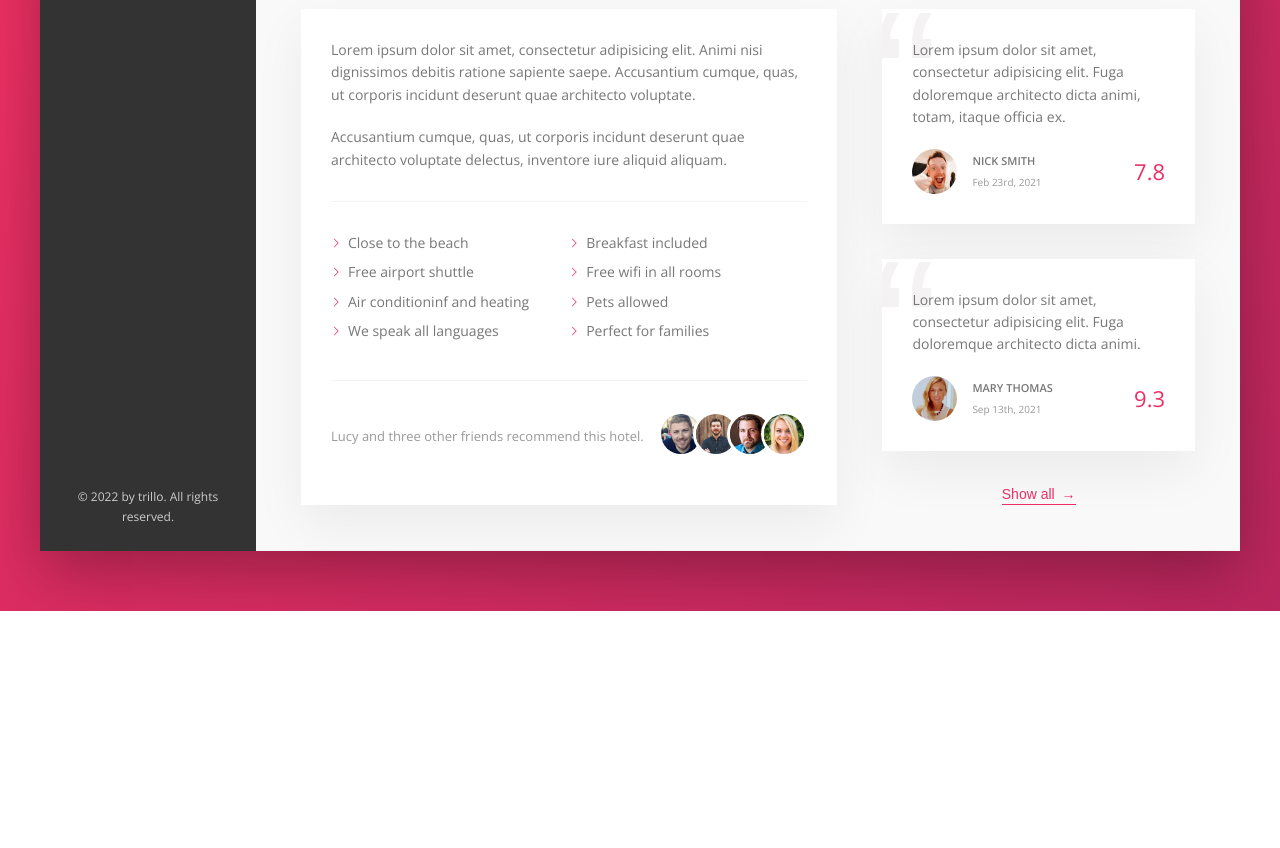
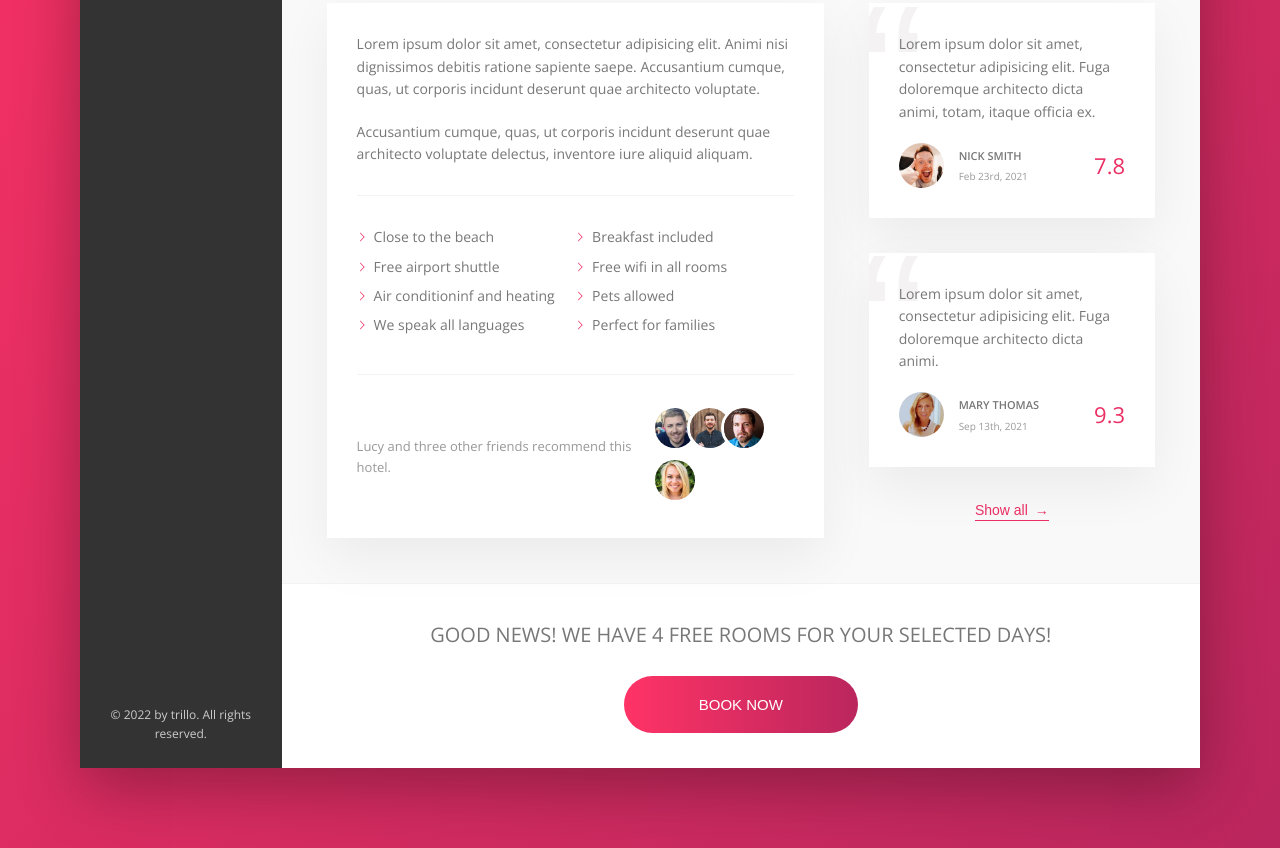
Before and after one commit to 10Sadique/Trillo-Project, a website: page index.html in a window 1280 px wide. Shown: the part 618-1466 px from the top of the page. Before the commit the page ends 1229 px from the top, so only its background shows below. Drawn offline with nearby package versions, Linux system fonts and the light colour scheme.

Commit message:
cta sectoin complete

```diff
--- a/index.html
+++ b/index.html
@@ -183,7 +183,6 @@
                                     <img src="img/user-6.jpg" alt="Friend 4" class="recommend__photo">
                                 </div>
                             </div>
-
                         </div>
 
                         <div class="user-review">
@@ -221,9 +220,18 @@
                             </figure>
 
                             <button class="btn-inline">Show all <span>&rarr;</span></button>
-
                         </div>
 
+                    </div>
+
+                    <div class="cta">
+                        <h2 class="cta__book-now">
+                            Good news! we have 4 free rooms for your selected days!
+                        </h2>
+                        <button class="btn">
+                            <span class="btn__visible">Book now</span>
+                            <span class="btn__invisible">Only 4 rooms left</span>
+                        </button>
                     </div>
 
                 </main>
--- a/sass/_components.scss
+++ b/sass/_components.scss
@@ -474,3 +474,67 @@
         z-index: 1;
     }
 }
+
+
+/////////////////////////////////
+//CALL TO ACTION
+.cta {
+    padding: 3.5rem 0;
+    text-align: center;
+
+    &__book-now {
+        font-size: 2rem;
+        text-transform: uppercase;
+        font-weight: 300;
+        margin-bottom: 2.5rem;
+    }
+}
+
+.btn {
+    font-size: 1.5rem;
+    font-weight: 300;
+    border: none;
+    background-image: linear-gradient(to right, var(--color-primary-light), var(--color-primary-dark));
+    border-radius: 100px;
+    color: #fff;
+    text-transform: uppercase;
+    position: relative;
+    overflow: hidden;
+    cursor: pointer;
+
+    & > * {
+        display: inline-block;
+        height: 100%;
+        width: 100%;
+        transition: all .2s;
+    }
+
+    &__visible {
+        padding: 2rem 7.5rem;
+    }
+
+    &__invisible {
+        position: absolute;
+        padding: 2rem 0;
+        left: 0;
+        top: -100%;
+    }
+
+    &:hover {
+        background-image: linear-gradient(to left, var(--color-primary-light), var(--color-primary-dark));
+    }
+
+    &:hover &__visible {
+        transform: translateY(100%);
+    }
+
+    &:hover &__invisible {
+        top: 0;
+    }
+
+    &:focus {
+        outline: none;
+        animation: pulsate 1s infinite;
+    }
+
+}
--- a/sass/_layout.scss
+++ b/sass/_layout.scss
@@ -1,6 +1,6 @@
 .container {
-    width: 120rem;
-    margin: 6rem auto;
+    width: 112rem;
+    margin: 8rem auto;
     background-color: var(--color-grey-light-1);
     box-shadow: var(--shadow-dark);
 
@@ -62,5 +62,4 @@
     display: flex;
     flex-direction: column;
     align-items: center;
-
 }
```
Also changed, not shown: css/style.css.
